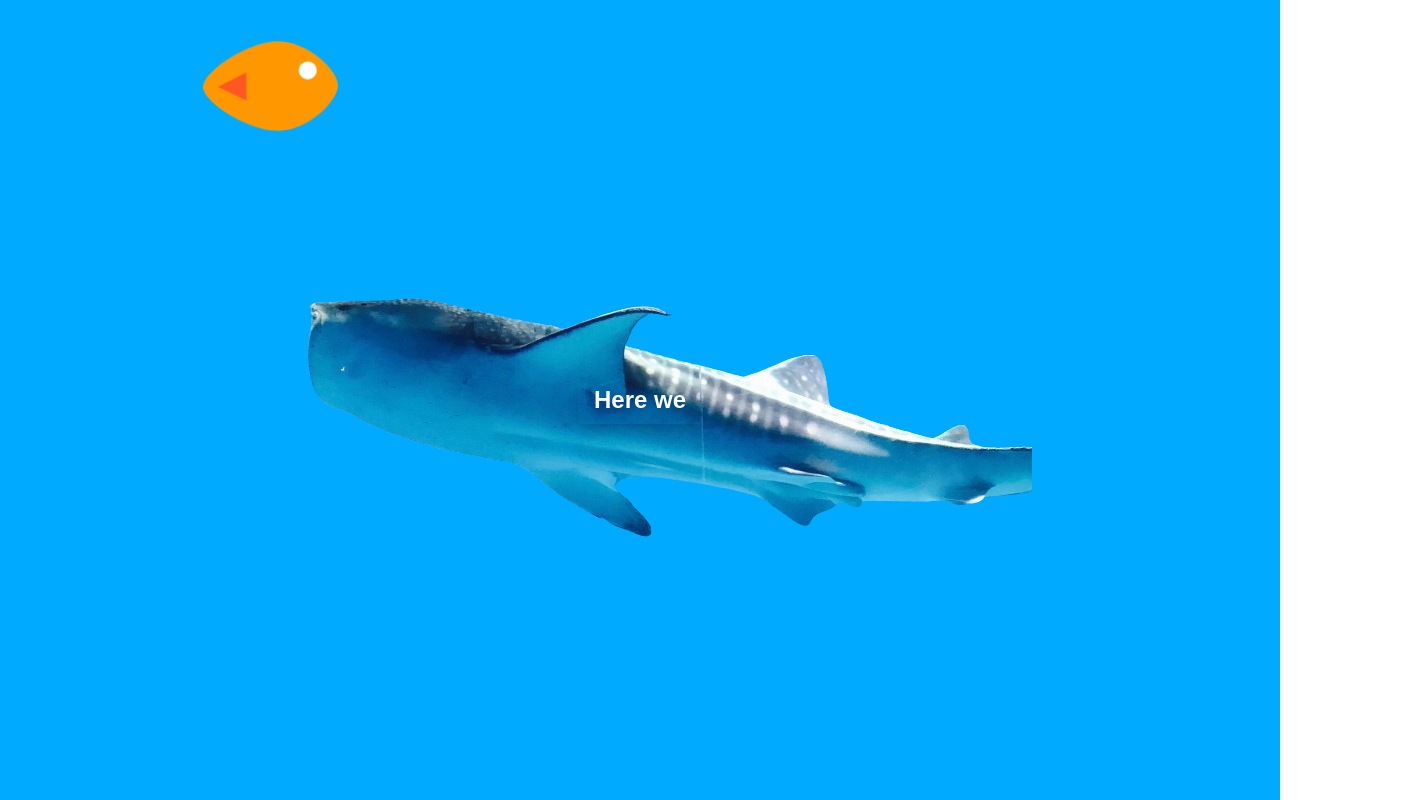
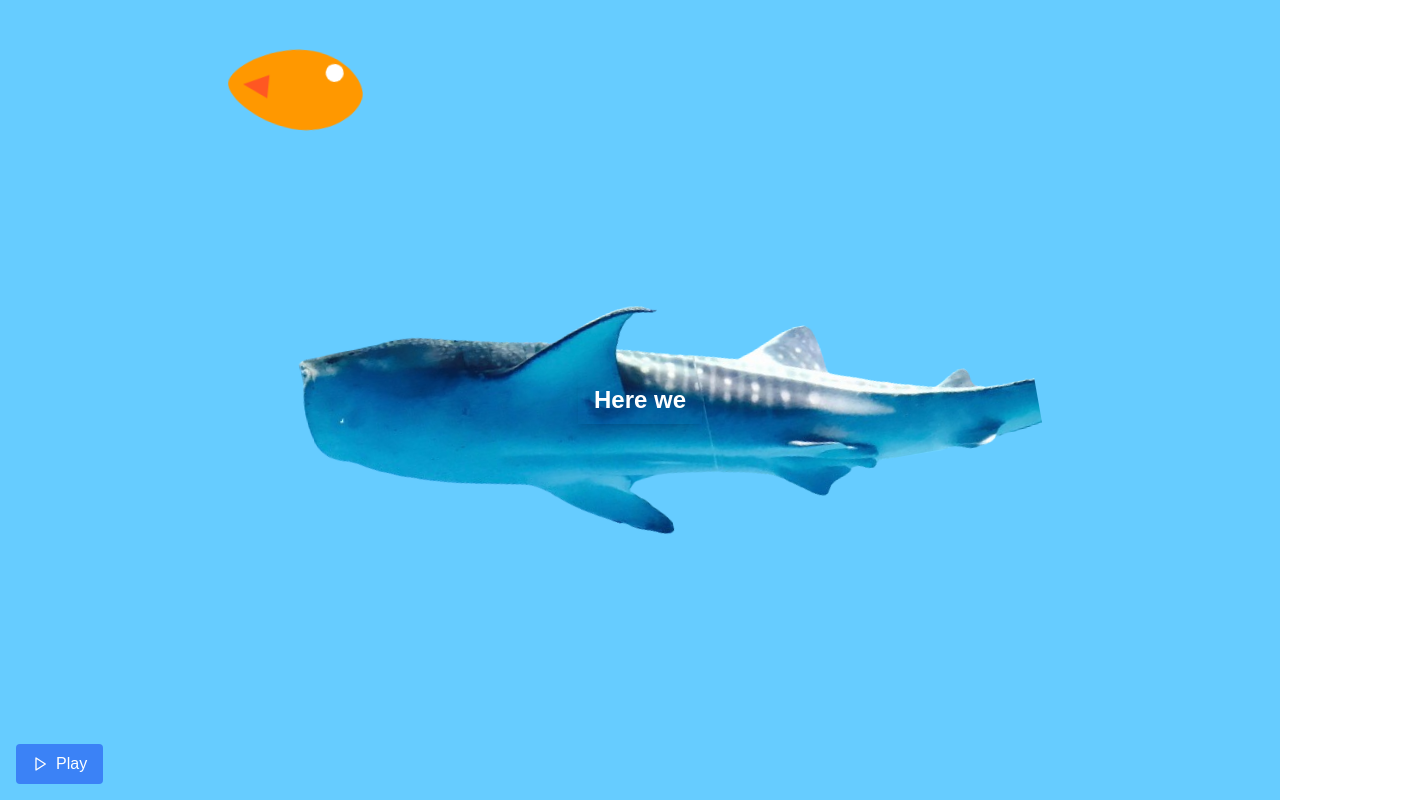
Before and after one commit to benhazoom/ocean-dive-v2, a Next.js app: page / in a window 1280 px wide. Shown: the top 800 px of the page, 1408 px wide, since content can reach past the window. Built offline with nearby package versions, Linux system fonts and the light colour scheme.

Commit message:
follow up from previous commit

```diff
--- a/app/components/Bubble.tsx
+++ b/app/components/Bubble.tsx
@@ -13,7 +13,7 @@ const Bubble: React.FC<BubbleProps> = ({ children, y, x, size = 'medium' }) => {
     small: 'h-[10rem] w-[10rem]',
     medium: 'h-[20rem] w-[20rem]',
     large:'h-[25rem] w-[25rem]',
-    xl:'h-[35rem] w-[35rem]'
+    xl:'h-[40rem] w-[40rem]'
   }
 
   return (
--- a/app/components/OceanDive.tsx
+++ b/app/components/OceanDive.tsx
@@ -6,6 +6,7 @@ import { Play, Pause } from 'lucide-react'
 import Bubble from './Bubble'
 import Fish from './Fish'
 import Whale from './Whale'
+import PlayPauseButton from './ui/button'
 import useAutoScroll from '../hooks/useAutoScroll'
 
 const OceanDive: React.FC = () => {
@@ -22,10 +23,10 @@ const OceanDive: React.FC = () => {
   const waterColor = useTransform(
     scrollYProgress,
     [0, 1],
-    ['hsl(200, 100%, 50%)', 'hsl(200, 100%, 0%)']
+    ['hsl(200, 100%, 70%)', 'hsl(200, 100%, 20%)']
   )
 
-  const { startAutoScroll, stopAutoScroll } = useAutoScroll(containerRef)
+  const { startAutoScroll, stopAutoScroll } = useAutoScroll(scrollYProgress);
 
   useEffect(() => {
     if (isPlaying) {
@@ -40,7 +41,8 @@ const OceanDive: React.FC = () => {
   }
 
   return (
-    <div ref={containerRef} className="h-[300vh] overflow-y-auto relative">
+<div  ref={containerRef} style={{ height: '3000px' }}>
+{/* <div className="overflow-y-auto relative"> */}
       {/* Water */}
       <motion.div
         className="fixed inset-0 bg-blue-500"
@@ -99,9 +101,26 @@ const OceanDive: React.FC = () => {
       </Bubble> */}
 
 
+            {/* Play/Pause Button */}
+            <div className="fixed bottom-4 left-4 z-10 flex gap-2">
+        <PlayPauseButton onClick={handlePlayPause}>
+          {isPlaying ? (
+            <>
+              <Pause className="mr-2 h-4 w-4" /> Pause
+            </>
+          ) : (
+            <>
+              <Play className="mr-2 h-4 w-4" /> Play
+            </>
+          )}
+        </PlayPauseButton>
+      </div>
 
 
-    </div>
+
+
+         </div>
+    // </div>
   )
 }
 
--- a/app/components/Whale.tsx
+++ b/app/components/Whale.tsx
@@ -8,9 +8,9 @@ interface Whale {
 
 const Whale: React.FC<Whale> = ({ text, imageSrc,offsetY }) => {
   return (
-    <div className={`min-h-screen flex items-center justify-center ${offsetY}`}>
+    <div className={`min-h-screen flex items-center justify-center ${offsetY} `}>
       <div className="relative inline-block">
-        <img src="/images/whale-no-bg.png" alt="Whale" className="w-full h-auto" />
+        <img src="/images/whale-no-bg.png" alt="Whale" className="w-full h-auto rotate-20" style={{ transform: 'rotate(-10deg)' }} />
         <div className="absolute top-1/2 left-1/2 transform -translate-x-1/2 -translate-y-1/2 text-white text-2xl font-bold shadow-lg px-4 py-2 text-center">
           {text}
         </div>
```
